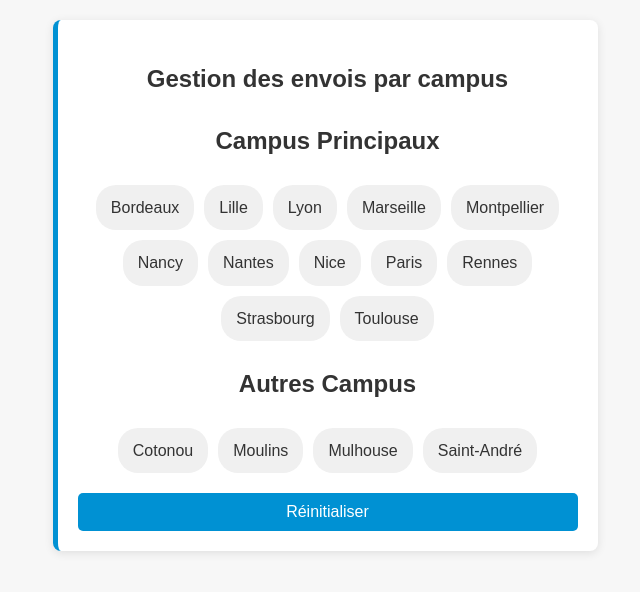
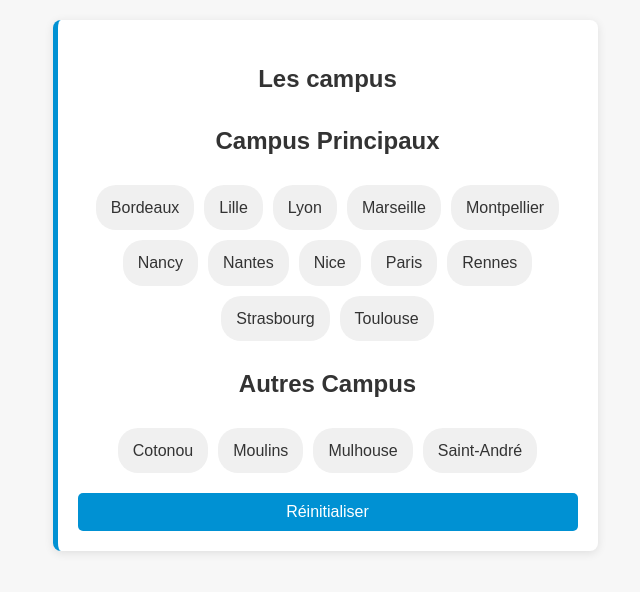
Before and after one commit to luc1bourrat/Campus_listing, a plain HTML site: page index.html in a window 1280 px wide. Shown: the whole page, without its empty margins (315-955 px from the left). Drawn offline with Linux system fonts and the light colour scheme.

Commit message:
Gestion des envois pour les campus => Les campus

```diff
--- a/index.html
+++ b/index.html
@@ -3,13 +3,13 @@
 <head>
     <meta charset="UTF-8">
     <meta name="viewport" content="width=device-width, initial-scale=1.0">
-    <title>Gestion des envois pour les campus</title>
+    <title>Les campus</title>
     <link rel="stylesheet" href="styles.css">
 </head>
 <body>
 
 <div class="container">
-    <h2>Gestion des envois par campus</h2>
+    <h2>Les campus</h2>
 
     <h3>Campus Principaux</h3>
     <div class="campus-capsules">
```
